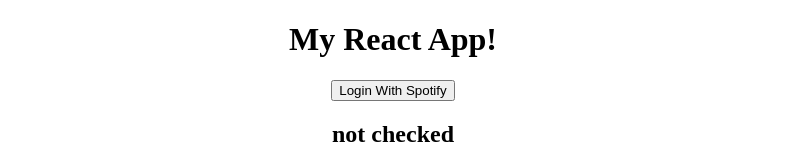
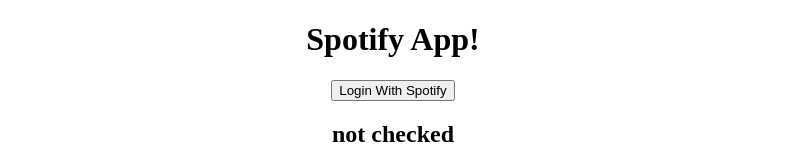
Before and after one commit to eoanodea/SpotiApp, a React app in the folder react-webpack-emma/app/: page / in a window 1280 px wide. Shown: the top 160 px of the page, without its empty margins (247-1032 px from the left). Built offline with nearby package versions, Linux system fonts and the light colour scheme; what spotify-web-api-js would draw is missing.

Commit message:
spoitfy app header and status

```diff
--- a/react-webpack-emma/app/src/App.js
+++ b/react-webpack-emma/app/src/App.js
@@ -52,7 +52,7 @@
     render() {
         return (
             <div>
-                <h1>My React App!</h1>
+                <h1>Spotify App!</h1>
                 <a href='http://localhost:8888/login'>
                     <button>Login With Spotify</button>
 
@@ -70,7 +70,7 @@
                 </button>
 
                 <div id="progress">
-                    <div id="bar" style={{width: ((this.state.nowPlaying.position / this.state.nowPlaying.duration)*100 + '%')}}></div>
+                    <div id="bar" style={{ width: ((this.state.nowPlaying.position / this.state.nowPlaying.duration) * 100 + '%') }}></div>
                 </div>
             </div>
         );
```
